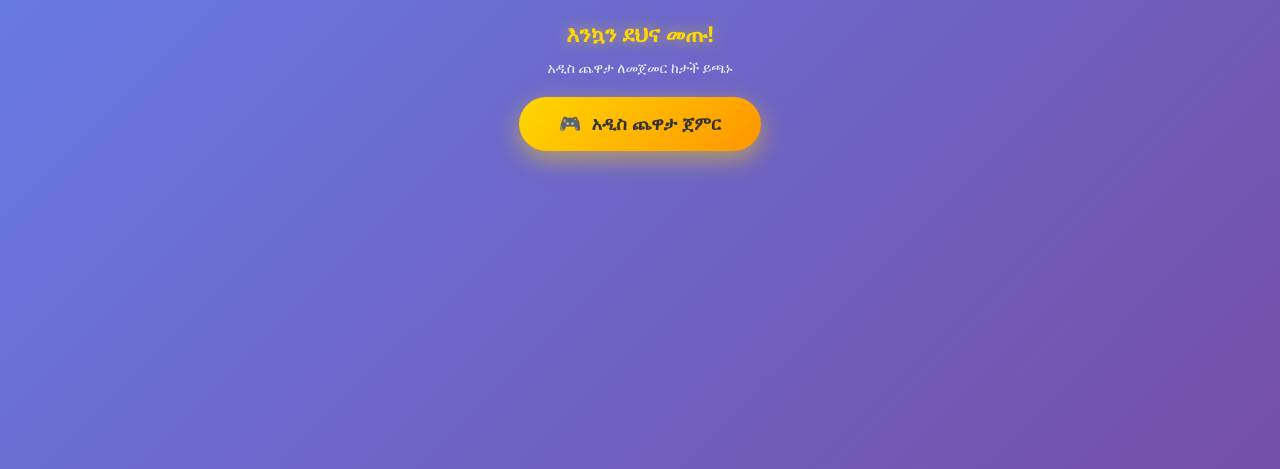
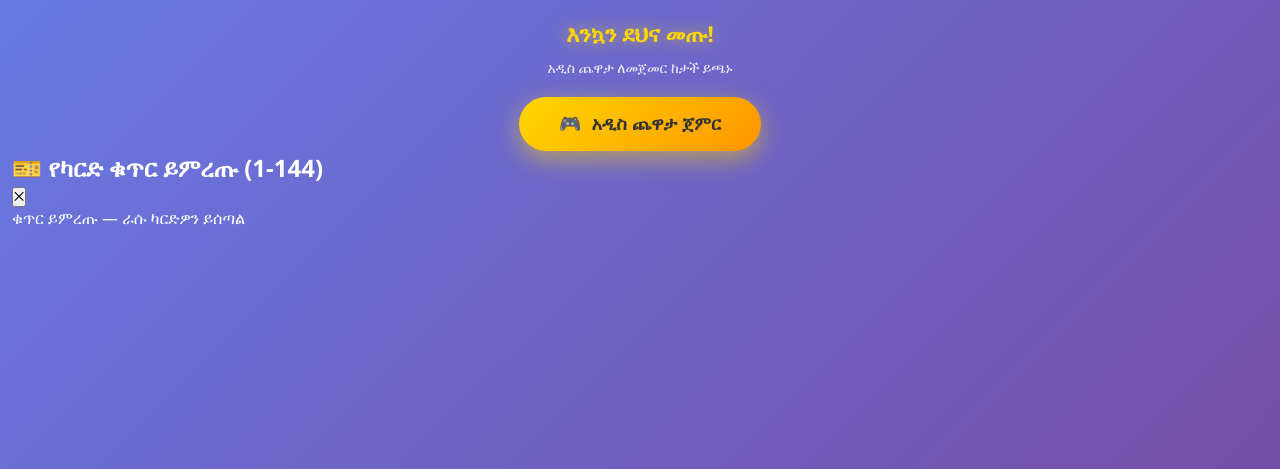
Before and after one commit to abukelela/Etbingobot, a Flask app: page / in a window 1280 px wide. Shown: the part 188-657 px from the top of the page. Run offline with Flask 3, Linux system fonts and the light colour scheme; some libraries are stand-ins or nearby versions.

Commit message:
Update index.html

```diff
--- a/templates/index.html
+++ b/templates/index.html
@@ -8,10 +8,7 @@
 <script src="https://telegram.org/js/telegram-web-app.js"></script>
 </head>
 <body>
-
 <div class="container">
-
-  <!-- Top Bar -->
   <div class="header-bar">
     <div class="header-left">
       <div class="player-info" id="playerInfo">👤 ተጫዋች</div>
@@ -20,7 +17,6 @@
     <div class="called-badge" id="calledBadge">📢 0/75</div>
   </div>
 
-  <!-- No Game Screen -->
   <div id="noGameScreen" class="screen">
     <div class="empty-icon">🎱</div>
     <h2>እንኳን ደህና መጡ!</h2>
@@ -30,26 +26,24 @@
     </button>
   </div>
 
-  <!-- Join Screen -->
-  <div id="joinScreen" class="screen" style="display:none">
+  <div id="pickScreen" class="screen" style="display:none">
     <div class="empty-icon">🎫</div>
-    <h2>ጨዋታ ተጀምሯል!</h2>
-    <p class="empty-text">
-      👥 <span id="joinPlayerCount">0</span> ተጫዋቾች ተቀላቅለዋል
-    </p>
-    <button class="btn-primary" onclick="joinGame()">
-      <span>✋</span> ተቀላቀል
+    <h2>ካርድዎን ይምረጡ</h2>
+    <p class="empty-text">ከ 1 እስከ 144 ቁጥር ይምረጡ</p>
+    <button class="btn-primary" onclick="openPicker()">
+      <span>🎫</span> ካርድ ምረጥ
+    </button>
+    <button class="btn-secondary" onclick="joinWithRandom()">
+      <span>🎲</span> በዘፈቀደ
     </button>
   </div>
 
-  <!-- Game Screen -->
   <div id="gameScreen" class="screen" style="display:none">
     <div class="caller">
       <div class="last-called-label">🎯 የተጠራው ቁጥር</div>
       <div class="last-called" id="lastCalled">—</div>
       <div class="auto-status" id="autoStatus"></div>
     </div>
-
     <div class="game-controls">
       <button class="btn-auto" id="autoBtn" onclick="toggleAuto()">
         <span id="autoIcon">▶️</span> <span id="autoText">ራስ-ሰር</span>
@@ -61,19 +55,27 @@
         <span>🔄</span>
       </button>
     </div>
-
     <div id="status"></div>
-
     <div id="board"></div>
-
     <div class="history-title">📜 ታሪክ</div>
     <div class="history" id="history"></div>
   </div>
+</div>
 
+<div id="pickerModal" class="modal" onclick="closePicker(event)">
+  <div class="modal-content" onclick="event.stopPropagation()">
+    <div class="modal-header">
+      <h2>🎫 የካርድ ቁጥር ይምረጡ (1-144)</h2>
+      <button class="modal-close" onclick="closePicker()">✕</button>
+    </div>
+    <div class="picker-info">
+      <div class="picker-hint">ቁጥር ይምረጡ — ራሱ ካርድዎን ይሰጣል</div>
+    </div>
+    <div class="number-grid-picker" id="pickerGrid"></div>
+  </div>
 </div>
 
 <div id="confetti"></div>
-
 <script src="/static/script.js"></script>
 </body>
 </html>
```
